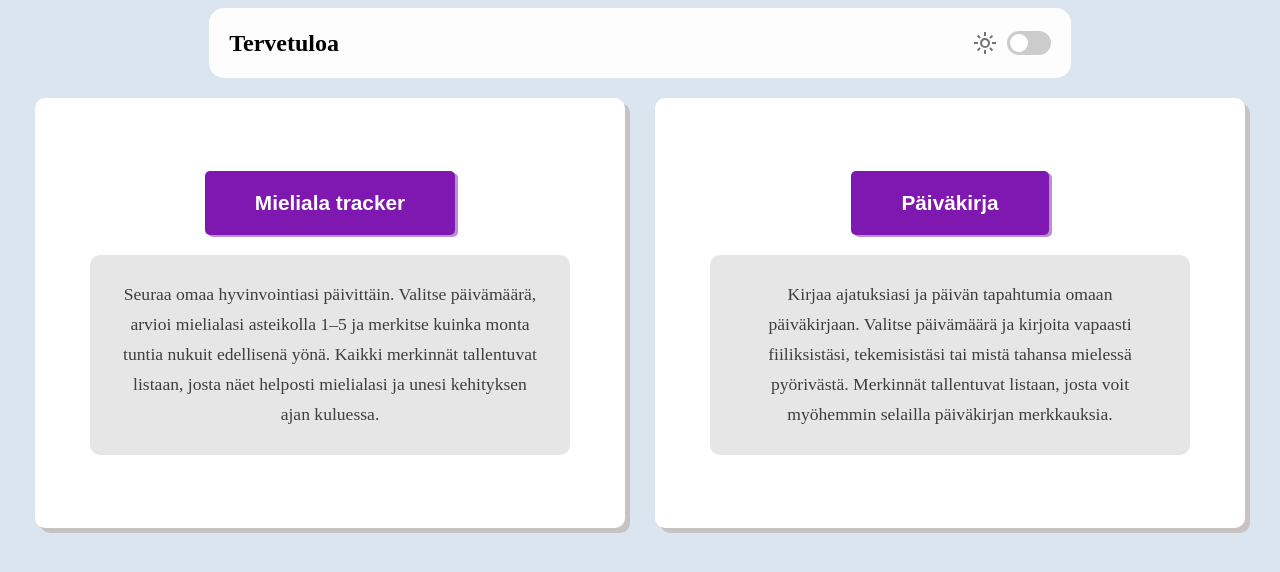
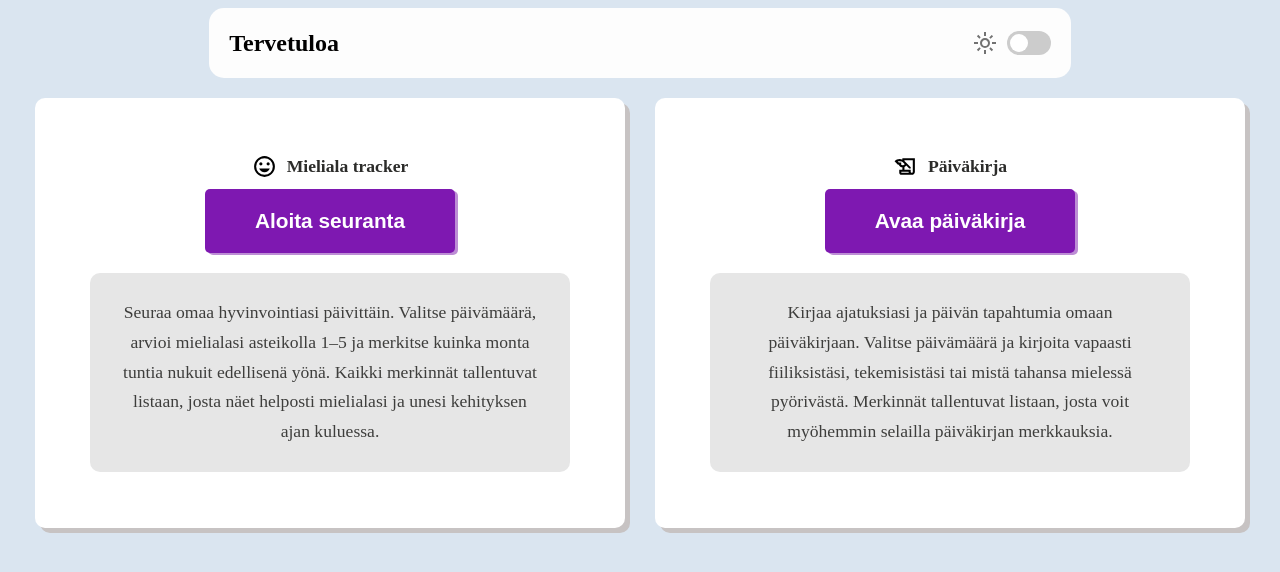
Before and after one commit to PorkkanaRaastin/Mood-tracker, a React (Vite) app in the folder MieliaTracker/: page / in a window 1280 px wide. Shown: the top 572 px of the page. Built offline with nearby package versions, Linux system fonts and the light colour scheme.

Commit message:
iconit ja otsikot napeille

```diff
--- a/MieliaTracker/src/pages/Etusivu.jsx
+++ b/MieliaTracker/src/pages/Etusivu.jsx
@@ -3,6 +3,8 @@ import styled from 'styled-components'
 import { useState, useEffect } from 'react'
 import darkIcon from '../assets/dark_mode.svg'
 import lightIcon from '../assets/light_mode.svg'
+import smile from '../assets/smile.svg'
+import diary from '../assets/book.svg'
 
 function Etusivu() {
 
@@ -22,9 +24,9 @@ function Etusivu() {
         <h2>Tervetuloa</h2>
         {/* Näytetään aurinko/kuu-ikoni sen mukaan, kumpi teema on käytössä */}
         <img
-        src={darkMode ? darkIcon : lightIcon}
-        alt={darkMode ? 'dark mode' : 'light mode'}
-        style={!darkMode ? { filter: 'brightness(0.5)' } : undefined}
+          src={darkMode ? darkIcon : lightIcon}
+          alt={darkMode ? 'dark mode' : 'light mode'}
+          style={!darkMode ? { filter: 'brightness(0.5)' } : undefined}
         />
         {/* Dark mode -kytkin */}
         <ThemeSwitch>
@@ -40,7 +42,11 @@ function Etusivu() {
       <ValintaBoksit>
         <Lootat>
           <div>
-            <Link to="/mielialatracker"><button>Mieliala tracker</button></Link>
+            <IconOtsikko>
+              <img src={smile} alt="hymy" />
+              <p>Mieliala tracker</p>
+            </IconOtsikko>
+            <Link to="/mielialatracker"><button>Aloita seuranta</button></Link>
             <TekstiLoota>
               <p>
                 Seuraa omaa hyvinvointiasi päivittäin. Valitse päivämäärä, arvioi
@@ -53,7 +59,11 @@ function Etusivu() {
         </Lootat>
         <Lootat>
           <div>
-            <Link to="/paivakirja"><button>Päiväkirja</button></Link>
+            <IconOtsikko>
+              <img src={diary} alt="päiväkirja" />
+              <p>Päiväkirja</p>
+            </IconOtsikko>
+            <Link to="/paivakirja"><button>Avaa päiväkirja</button></Link>
             <TekstiLoota>
               <p>
                 Kirjaa ajatuksiasi ja päivän tapahtumia omaan päiväkirjaan. Valitse
@@ -220,4 +230,28 @@ const ValintaBoksit = styled.div`
     }
 `
 
+const IconOtsikko = styled.div`
+    display: flex;
+    flex-direction: row;
+    align-items: center;
+    gap: 10px;
+    margin-bottom: 10px;
+
+    img {
+        width: 25px;
+        height: 25px;
+        margin: 0;
+    }
+
+    p {
+        margin: 0;
+        font-size: 1.1rem;
+        font-weight: 600;
+    }
+
+    :root[data-theme='light'] & img {
+        filter: brightness(0);
+    }
+`
+
 export default Etusivu
```
